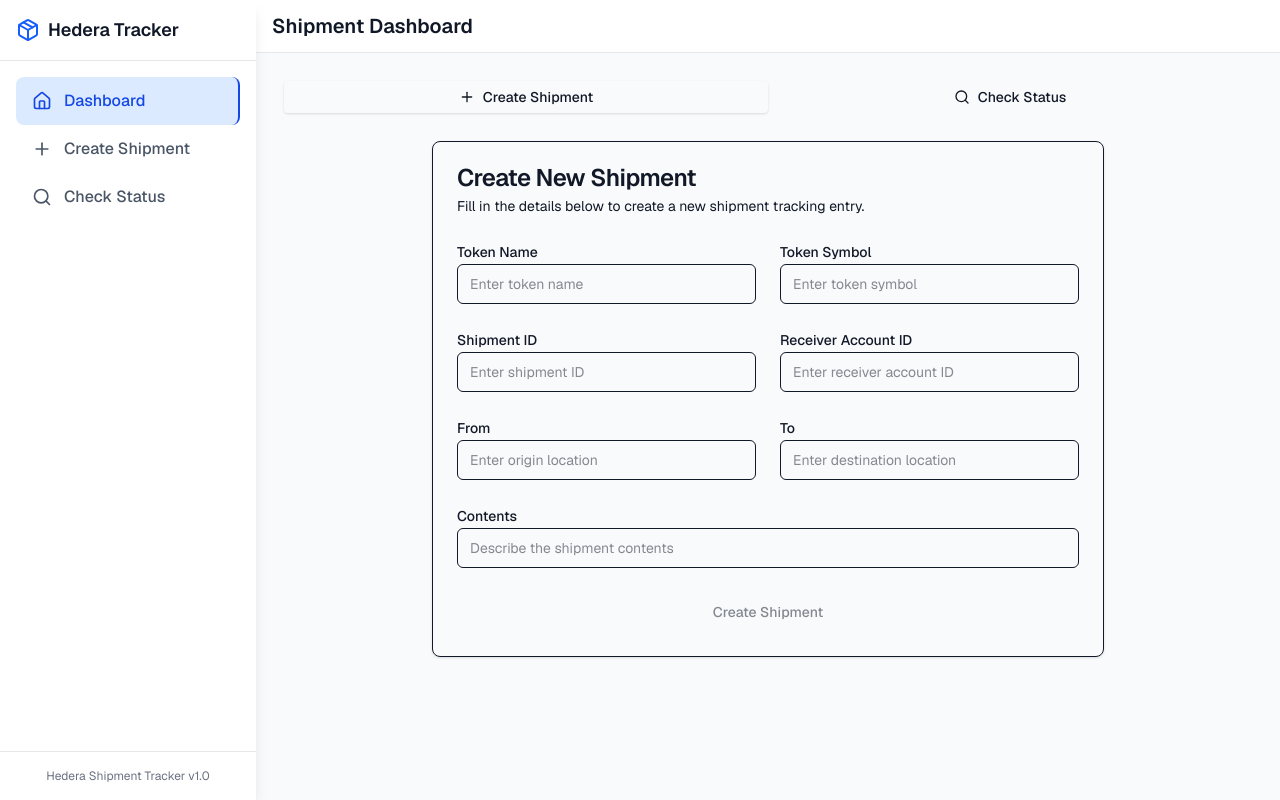
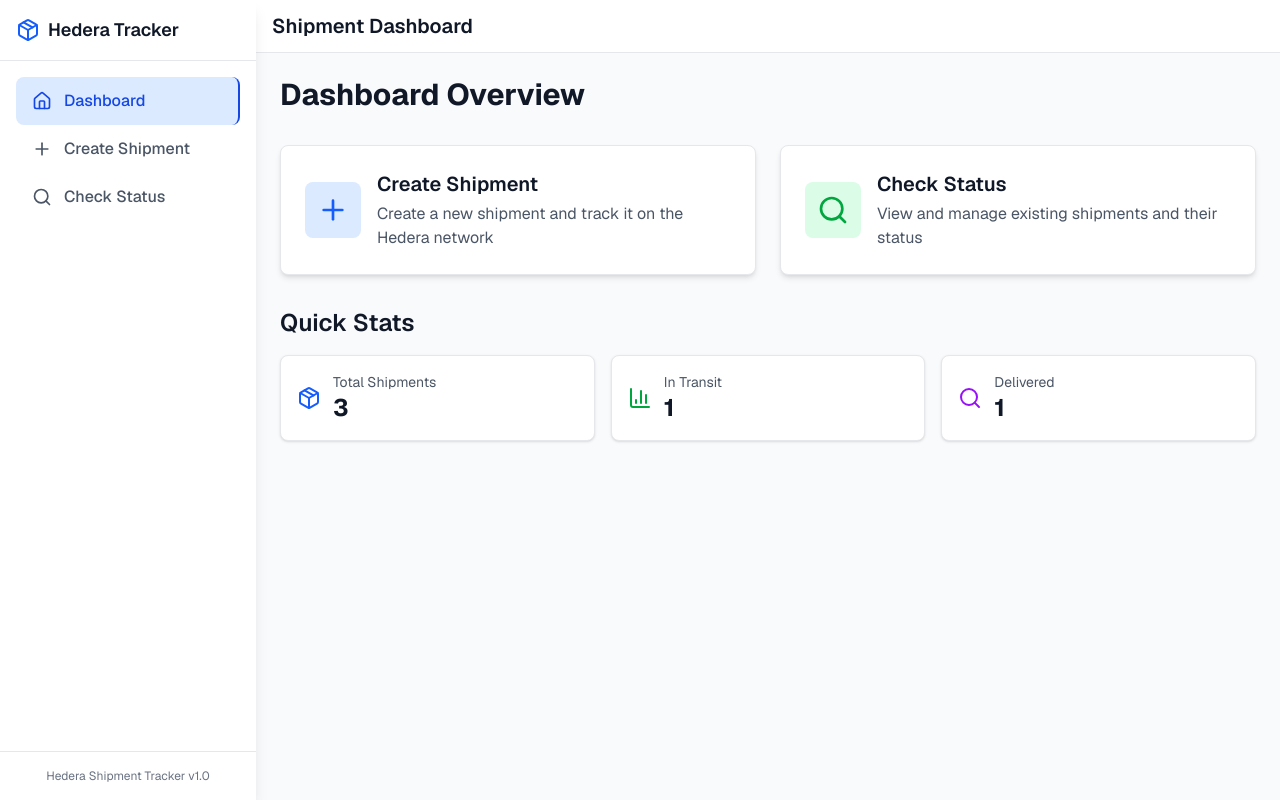
Before and after one commit to Vdkk07/hedera-shipment-tracker, a Next.js app: page /dashboard in a window 1280 px wide. Built offline with nearby package versions, Linux system fonts and the light colour scheme.

Commit message:
fix: fixed sidebar

```diff
--- a/package.json
+++ b/package.json
@@ -20,6 +20,7 @@
     "clsx": "^2.1.1",
     "lucide-react": "^0.544.0",
     "next": "15.5.4",
+    "next-themes": "^0.4.6",
     "react": "19.1.0",
     "react-dom": "19.1.0",
     "tailwind-merge": "^3.3.1",
--- /dev/null
+++ b/src/app/dashboard/check-status/page.tsx
@@ -0,0 +1,82 @@
+"use client";
+
+import { useState, useEffect } from "react";
+import { ShipmentTable } from "@/components/ShipmentTable";
+import { Shipment, ShipmentStatus } from "@/types/shipment";
+import { CustomSidebar } from "@/components/CustomSidebar";
+
+export default function CheckStatusPage() {
+  const [shipments, setShipments] = useState<Shipment[]>([]);
+  const [isLoading, setIsLoading] = useState(false);
+
+  // Mock data for demonstration
+  const mockShipments: Shipment[] = [
+    {
+      id: "1",
+      tokenName: "Digital Gold",
+      tokenSymbol: "DGOLD",
+      shipmentId: "SHIP-001",
+      from: "New York, NY",
+      to: "Los Angeles, CA",
+      contents: "Electronics and gadgets",
+      receiverAccountId: "0.0.123456",
+      status: ShipmentStatus.IN_TRANSIT,
+      createdAt: new Date("2024-01-15T10:30:00"),
+      updatedAt: new Date("2024-01-16T14:20:00"),
+    },
+    {
+      id: "2",
+      tokenName: "Silver Token",
+      tokenSymbol: "SILVER",
+      shipmentId: "SHIP-002",
+      from: "Chicago, IL",
+      to: "Miami, FL",
+      contents: "Medical supplies",
+      receiverAccountId: "0.0.789012",
+      status: ShipmentStatus.DELIVERED,
+      createdAt: new Date("2024-01-10T08:15:00"),
+      updatedAt: new Date("2024-01-12T16:45:00"),
+    },
+    {
+      id: "3",
+      tokenName: "Platinum Coin",
+      tokenSymbol: "PLAT",
+      shipmentId: "SHIP-003",
+      from: "Seattle, WA",
+      to: "Boston, MA",
+      contents: "Luxury items",
+      receiverAccountId: "0.0.345678",
+      status: ShipmentStatus.CREATED,
+      createdAt: new Date("2024-01-20T12:00:00"),
+      updatedAt: new Date("2024-01-20T12:00:00"),
+    },
+  ];
+
+  const handleRefresh = async () => {
+    setIsLoading(true);
+    // Simulate API call
+    await new Promise(resolve => setTimeout(resolve, 1000));
+    setShipments(mockShipments);
+    setIsLoading(false);
+  };
+
+  // Initialize with mock data on first render
+  useEffect(() => {
+    if (shipments.length === 0 && !isLoading) {
+      setShipments(mockShipments);
+    }
+  }, [shipments.length, isLoading]);
+
+  return (
+    <CustomSidebar>
+      <div className="p-6">
+        <h1 className="text-2xl font-bold mb-6">Shipment Status</h1>
+        <ShipmentTable
+          shipments={shipments}
+          isLoading={isLoading}
+          onRefresh={handleRefresh}
+        />
+      </div>
+    </CustomSidebar>
+  );
+}
--- /dev/null
+++ b/src/app/dashboard/create-status/page.tsx
@@ -0,0 +1,33 @@
+"use client";
+
+import { useState } from "react";
+import { CreateShipmentForm } from "@/components/CreateShipmentForm";
+import { CreateShipmentData, ShipmentStatus } from "@/types/shipment";
+import { CustomSidebar } from "@/components/CustomSidebar";
+
+export default function CreateStatusPage() {
+  const [isCreating, setIsCreating] = useState(false);
+
+  const handleCreateShipment = async (data: CreateShipmentData) => {
+    setIsCreating(true);
+
+    // Simulate API call
+    await new Promise(resolve => setTimeout(resolve, 2000));
+
+    // For now, just show success - in a real app, you'd redirect or show a success message
+    console.log("Shipment created:", data);
+    setIsCreating(false);
+  };
+
+  return (
+    <CustomSidebar>
+      <div className="p-6">
+        <h1 className="text-2xl font-bold mb-6">Create Shipment</h1>
+        <CreateShipmentForm
+          onSubmit={handleCreateShipment}
+          isLoading={isCreating}
+        />
+      </div>
+    </CustomSidebar>
+  );
+}
--- a/src/app/dashboard/page.tsx
+++ b/src/app/dashboard/page.tsx
@@ -1,133 +1,82 @@
 "use client";
 
-import { useState, useEffect } from "react";
-import { useSearchParams } from "next/navigation";
-import { Tabs, TabsContent, TabsList, TabsTrigger } from "@/components/ui/tabs";
-import { CreateShipmentForm } from "@/components/CreateShipmentForm";
-import { ShipmentTable } from "@/components/ShipmentTable";
-import { CreateShipmentData, Shipment, ShipmentStatus } from "@/types/shipment";
-import { Plus, Search } from "lucide-react";
 import { CustomSidebar } from "@/components/CustomSidebar";
+import { Plus, Search, Package, BarChart3 } from "lucide-react";
+import Link from "next/link";
 
 export default function Dashboard() {
-  const [shipments, setShipments] = useState<Shipment[]>([]);
-  const [isCreating, setIsCreating] = useState(false);
-  const [isLoading, setIsLoading] = useState(false);
-  const [activeTab, setActiveTab] = useState("create");
-  const searchParams = useSearchParams();
-
-  // Mock data for demonstration
-  const mockShipments: Shipment[] = [
-    {
-      id: "1",
-      tokenName: "Digital Gold",
-      tokenSymbol: "DGOLD",
-      shipmentId: "SHIP-001",
-      from: "New York, NY",
-      to: "Los Angeles, CA",
-      contents: "Electronics and gadgets",
-      receiverAccountId: "0.0.123456",
-      status: ShipmentStatus.IN_TRANSIT,
-      createdAt: new Date("2024-01-15T10:30:00"),
-      updatedAt: new Date("2024-01-16T14:20:00"),
-    },
-    {
-      id: "2",
-      tokenName: "Silver Token",
-      tokenSymbol: "SILVER",
-      shipmentId: "SHIP-002",
-      from: "Chicago, IL",
-      to: "Miami, FL",
-      contents: "Medical supplies",
-      receiverAccountId: "0.0.789012",
-      status: ShipmentStatus.DELIVERED,
-      createdAt: new Date("2024-01-10T08:15:00"),
-      updatedAt: new Date("2024-01-12T16:45:00"),
-    },
-    {
-      id: "3",
-      tokenName: "Platinum Coin",
-      tokenSymbol: "PLAT",
-      shipmentId: "SHIP-003",
-      from: "Seattle, WA",
-      to: "Boston, MA",
-      contents: "Luxury items",
-      receiverAccountId: "0.0.345678",
-      status: ShipmentStatus.CREATED,
-      createdAt: new Date("2024-01-20T12:00:00"),
-      updatedAt: new Date("2024-01-20T12:00:00"),
-    },
-  ];
-
-  const handleCreateShipment = async (data: CreateShipmentData) => {
-    setIsCreating(true);
-
-    // Simulate API call
-    await new Promise(resolve => setTimeout(resolve, 2000));
-
-    const newShipment: Shipment = {
-      id: Date.now().toString(),
-      ...data,
-      status: ShipmentStatus.CREATED,
-      createdAt: new Date(),
-      updatedAt: new Date(),
-    };
-
-    setShipments(prev => [newShipment, ...prev]);
-    setIsCreating(false);
-  };
-
-  const handleRefresh = async () => {
-    setIsLoading(true);
-    // Simulate API call
-    await new Promise(resolve => setTimeout(resolve, 1000));
-    setShipments(mockShipments);
-    setIsLoading(false);
-  };
-
-  // Handle URL tab parameter
-  useEffect(() => {
-    const tab = searchParams.get('tab');
-    if (tab === 'create' || tab === 'status') {
-      setActiveTab(tab);
-    }
-  }, [searchParams]);
-
-  // Initialize with mock data on first render
-  if (shipments.length === 0 && !isLoading) {
-    setShipments(mockShipments);
-  }
-
   return (
     <CustomSidebar>
       <div className="p-6">
-        <Tabs value={activeTab} onValueChange={setActiveTab} className="w-full">
-          <TabsList className="grid w-full grid-cols-2">
-            <TabsTrigger value="create" className="flex items-center gap-2">
-              <Plus className="h-4 w-4" />
-              Create Shipment
-            </TabsTrigger>
-            <TabsTrigger value="status" className="flex items-center gap-2">
-              <Search className="h-4 w-4" />
-              Check Status
-            </TabsTrigger>
-          </TabsList>
+        <h1 className="text-3xl font-bold mb-8">Dashboard Overview</h1>
 
-          <TabsContent value="create" className="mt-6">
-            <CreateShipmentForm
-              onSubmit={handleCreateShipment}
-              isLoading={isCreating}
-            />
-          </TabsContent>
+        <div className="grid grid-cols-1 md:grid-cols-2 gap-6">
+          {/* Create Shipment Card */}
+          <Link href="/dashboard/create-status">
+            <div className="bg-white p-6 rounded-lg shadow-md hover:shadow-lg transition-shadow cursor-pointer border border-gray-200">
+              <div className="flex items-center gap-4">
+                <div className="p-3 bg-blue-100 rounded-lg">
+                  <Plus className="h-8 w-8 text-blue-600" />
+                </div>
+                <div>
+                  <h2 className="text-xl font-semibold text-gray-900">Create Shipment</h2>
+                  <p className="text-gray-600 mt-1">Create a new shipment and track it on the Hedera network</p>
+                </div>
+              </div>
+            </div>
+          </Link>
 
-          <TabsContent value="status" className="mt-6">
-            <ShipmentTable
-              shipments={shipments}
-              isLoading={isLoading}
-              onRefresh={handleRefresh}
-            />
-          </TabsContent>
-        </Tabs>
+          {/* Check Status Card */}
+          <Link href="/dashboard/check-status">
+            <div className="bg-white p-6 rounded-lg shadow-md hover:shadow-lg transition-shadow cursor-pointer border border-gray-200">
+              <div className="flex items-center gap-4">
+                <div className="p-3 bg-green-100 rounded-lg">
+                  <Search className="h-8 w-8 text-green-600" />
+                </div>
+                <div>
+                  <h2 className="text-xl font-semibold text-gray-900">Check Status</h2>
+                  <p className="text-gray-600 mt-1">View and manage existing shipments and their status</p>
+                </div>
+              </div>
+            </div>
+          </Link>
+        </div>
+
+        {/* Quick Stats */}
+        <div className="mt-8">
+          <h2 className="text-2xl font-semibold mb-4">Quick Stats</h2>
+          <div className="grid grid-cols-1 md:grid-cols-3 gap-4">
+            <div className="bg-white p-4 rounded-lg shadow border border-gray-200">
+              <div className="flex items-center gap-3">
+                <Package className="h-6 w-6 text-blue-600" />
+                <div>
+                  <p className="text-sm text-gray-600">Total Shipments</p>
+                  <p className="text-2xl font-bold text-gray-900">3</p>
+                </div>
+              </div>
+            </div>
+
+            <div className="bg-white p-4 rounded-lg shadow border border-gray-200">
+              <div className="flex items-center gap-3">
+                <BarChart3 className="h-6 w-6 text-green-600" />
+                <div>
+                  <p className="text-sm text-gray-600">In Transit</p>
+                  <p className="text-2xl font-bold text-gray-900">1</p>
+                </div>
+              </div>
+            </div>
+
+            <div className="bg-white p-4 rounded-lg shadow border border-gray-200">
+              <div className="flex items-center gap-3">
+                <Search className="h-6 w-6 text-purple-600" />
+                <div>
+                  <p className="text-sm text-gray-600">Delivered</p>
+                  <p className="text-2xl font-bold text-gray-900">1</p>
+                </div>
+              </div>
+            </div>
+          </div>
+        </div>
       </div>
     </CustomSidebar>
   );
--- a/src/components/AppSidebar.tsx
+++ b/src/components/AppSidebar.tsx
@@ -21,16 +21,10 @@ import {
 const data = {
   navMain: [
     {
-      title: "Dashboard",
-      url: "/dashboard",
-      icon: Home,
-      isActive: true,
-    },
-    {
       title: "Create Shipment",
       url: "/dashboard?tab=create",
       icon: Plus,
-      isActive: false,
+      isActive: true,
     },
     {
       title: "Check Status",
--- a/src/components/CustomSidebar.tsx
+++ b/src/components/CustomSidebar.tsx
@@ -74,13 +74,13 @@ export function CustomSidebar({ children }: SidebarProps) {
     {
       icon: <Plus className="h-5 w-5" />,
       label: "Create Shipment",
-      href: "/dashboard?tab=create",
+      href: "/dashboard/create-status",
       isActive: false,
     },
     {
       icon: <Search className="h-5 w-5" />,
       label: "Check Status",
-      href: "/dashboard?tab=status",
+      href: "/dashboard/check-status",
       isActive: false,
     },
   ];
```
Also changed, not shown: src/app/dashboard/check-shipment/page.tsx (added), src/app/dashboard/create-shipment/page.tsx (added), 1 other file (tests, documents, lock files or other folders).
